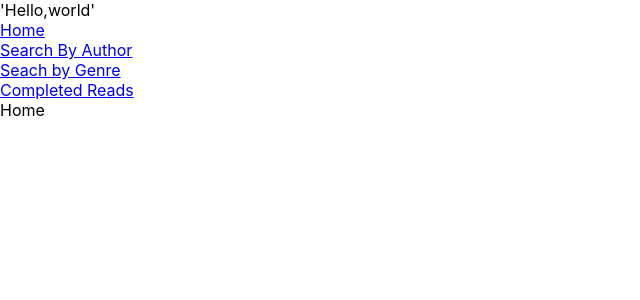
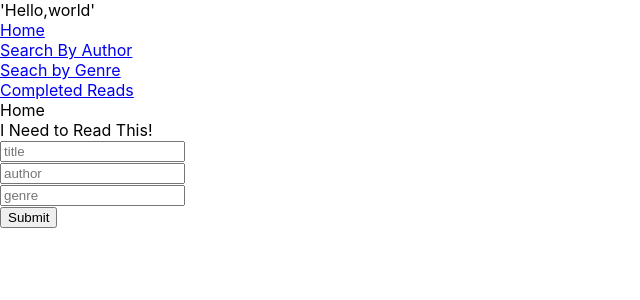
Before and after one commit to allisonbohannon/Flatiron_phase_3_project_frontend, a React (Create React App) app: page / in a window 1280 px wide. Shown: the top 300 px of the page, without its empty margins (0-640 px from the left). Built offline with nearby package versions, Linux system fonts and the light colour scheme.

Commit message:
Create AddNewForm

```diff
--- /dev/null
+++ b/src/components/AddNewForm.js
@@ -0,0 +1,76 @@
+import React from 'react'
+import { useState } from 'react';
+import Container from 'react-bootstrap/Container';
+import Form from 'react-bootstrap/Form';
+import Button from "react-bootstrap/Button";
+
+const AddNewForm = () => {
+
+    const [formData, setFormData] = useState({
+        title:"",
+        author:"",
+        genre:""
+    })
+
+    function handleChange(e) {
+        const name = e.target.name;
+        let value = e.target.value;
+        setFormData({
+            ...formData,
+            [name]: value,
+          });
+    }
+
+    function handleSubmit(e) {
+        e.preventDefault();
+        const newBookObj= {
+            title:formData.title,
+            author:formData.author,
+            genre:formData.genre,
+        }
+        // fetch(`${process.env.REACT_APP_API_URL}/recipes`, { method: "POST",
+        // headers: { "Content-Type": "application/json" },
+        // body: JSON.stringify(newRecipeObj)
+        // })
+        // .then(response => response.json())
+        // .then(data => handleAdd(data))
+
+      setFormData({
+        title:"",
+        author:"",
+        genre:""
+      })
+    }
+
+  return (
+    <Container>
+    I Need to Read This!
+    <Form className="mb-3" onSubmit={handleSubmit}>
+        <Form.Control type="text"
+                name="title"
+                placeholder="title"
+                onChange={handleChange}
+                value={formData.title}>
+        </Form.Control>
+                <br></br>
+        <Form.Control type="text"
+                name="author"
+                placeholder="author"
+                onChange={handleChange}
+                value={formData.author}>
+        </Form.Control>
+                <br></br>
+        <Form.Control type="text"
+                name="genre"
+                placeholder="genre"
+                onChange={handleChange}
+                value={formData.genre}>
+        </Form.Control>
+        <br></br>
+        <Button type="submit">Submit</Button>
+    </Form>
+</Container>
+  )
+}
+
+export default AddNewForm
--- a/src/components/Home.js
+++ b/src/components/Home.js
@@ -1,8 +1,11 @@
 import React from 'react'
+import AddNewForm from './AddNewForm'
 
 const Home = () => {
   return (
-    <div>Home</div>
+    <div>Home
+      <AddNewForm />
+    </div>
   )
 }
 
```
